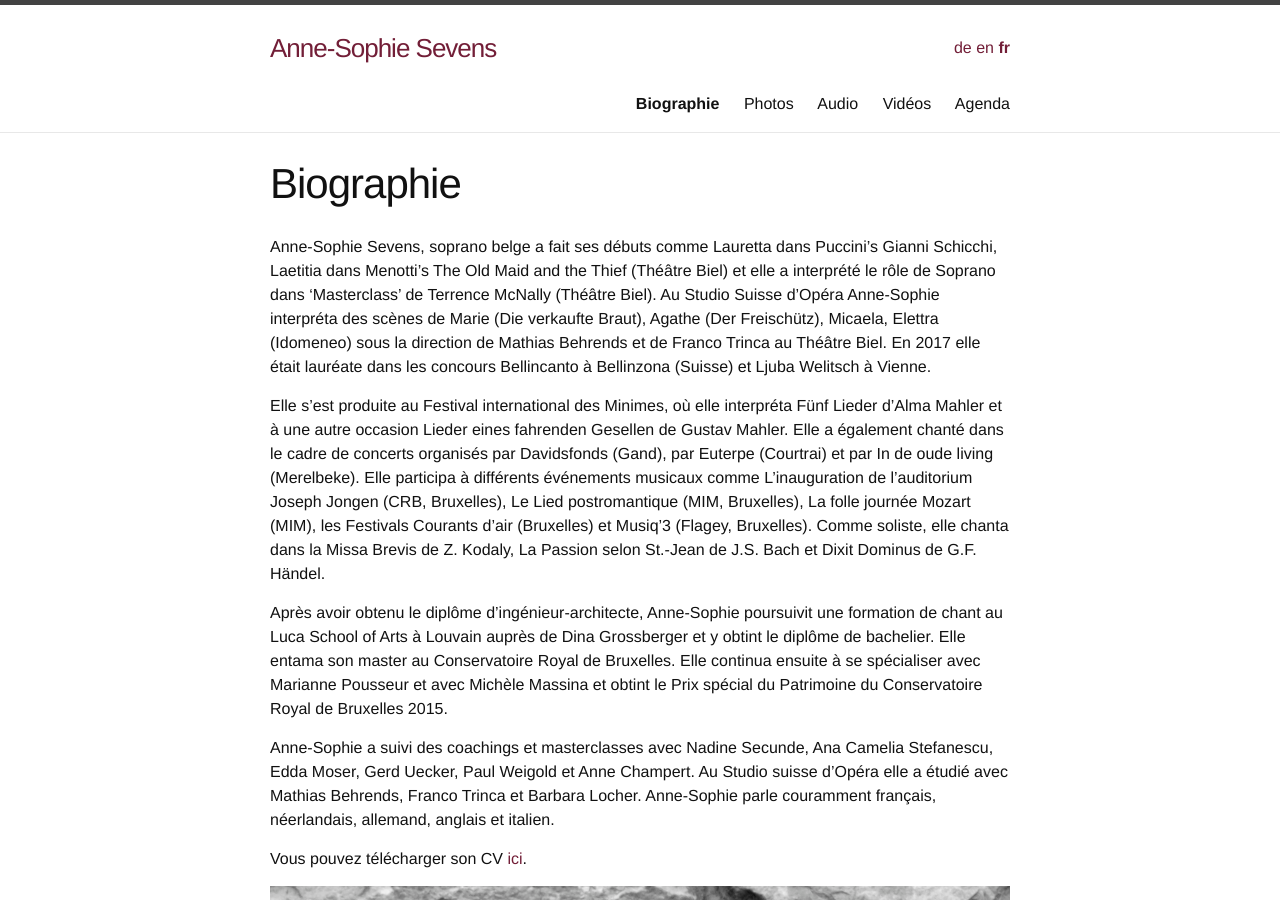
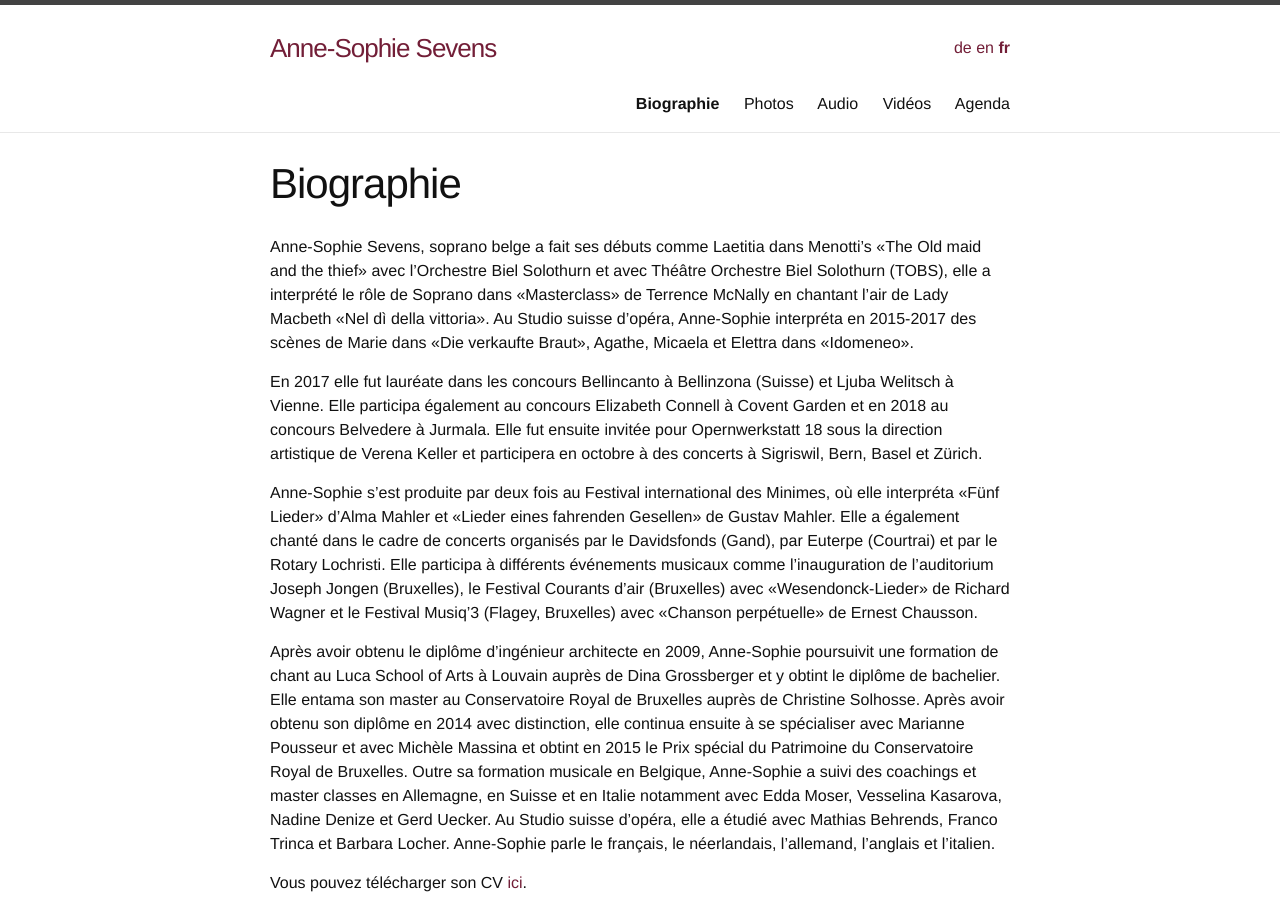
Before and after one commit to annesophie-sevens/annesophie-sevens.github.io, a Jekyll site: the page built from biography-fr.md, in a window 1280 px wide and 900 px high. Built offline with Jekyll 4.4.1, drawn with Linux system fonts in a browser that asks for light colours.

Commit message:
Update biography-fr.md

```diff
--- a/biography-fr.md
+++ b/biography-fr.md
@@ -6,18 +6,14 @@ lang: fr
 ref: biography
 
 ---
-Anne-Sophie Sevens, soprano belge a fait ses débuts comme Lauretta dans Puccini’s Gianni Schicchi, Laetitia dans Menotti's The Old Maid and the Thief (Théâtre Biel) et elle a interprété le rôle de Soprano dans ‘Masterclass’ de Terrence McNally (Théâtre Biel).
-Au Studio Suisse d'Opéra Anne-Sophie interpréta des scènes de Marie (Die verkaufte Braut), Agathe (Der Freischütz), Micaela, Elettra (Idomeneo) sous la direction de Mathias Behrends et de Franco Trinca au Théâtre Biel.
-En 2017 elle était lauréate dans les concours Bellincanto à Bellinzona (Suisse) et Ljuba Welitsch à Vienne.
+Anne-Sophie Sevens, soprano belge a fait ses débuts comme Laetitia dans Menotti's «The Old maid and the thief» avec l'Orchestre Biel Solothurn et avec Théâtre Orchestre Biel Solothurn (TOBS), elle a interprété le rôle de Soprano dans «Masterclass» de Terrence McNally en chantant l'air de Lady Macbeth «Nel dì della vittoria». Au Studio suisse d'opéra, Anne-Sophie interpréta en 2015-2017 des scènes de Marie dans «Die verkaufte Braut», Agathe, Micaela et Elettra dans «Idomeneo».
 
-Elle s'est produite au Festival international des Minimes, où elle interpréta Fünf Lieder d’Alma Mahler et à une autre occasion Lieder eines fahrenden Gesellen de Gustav Mahler. Elle a également chanté dans le cadre de concerts organisés par Davidsfonds (Gand), par Euterpe (Courtrai) et par In de oude living (Merelbeke). Elle participa à différents événements musicaux  comme L’inauguration de l’auditorium Joseph Jongen (CRB, Bruxelles), Le Lied postromantique (MIM, Bruxelles), La folle journée Mozart (MIM), les Festivals Courants d’air (Bruxelles) et  Musiq’3 (Flagey, Bruxelles).
-Comme soliste, elle  chanta dans la Missa Brevis de Z. Kodaly, La Passion selon St.-Jean de J.S. Bach et Dixit Dominus de G.F. Händel.
+En 2017 elle fut lauréate dans les concours Bellincanto à Bellinzona (Suisse) et Ljuba Welitsch à Vienne. Elle participa également au concours Elizabeth Connell à Covent Garden et en 2018 au concours Belvedere à Jurmala. Elle fut ensuite invitée pour Opernwerkstatt 18 sous la direction artistique de Verena Keller et participera en octobre à des concerts à Sigriswil, Bern, Basel et Zürich.
 
-Après avoir obtenu le diplôme d’ingénieur-architecte, Anne-Sophie poursuivit une formation de chant au Luca School of Arts à Louvain auprès de Dina Grossberger et y obtint le diplôme de bachelier. Elle entama son master au Conservatoire Royal de Bruxelles. Elle continua ensuite à se spécialiser avec Marianne Pousseur et avec Michèle Massina et obtint le Prix spécial du Patrimoine du Conservatoire Royal de Bruxelles 2015.
+Anne-Sophie s'est produite par deux fois au Festival international des Minimes, où elle interpréta «Fünf Lieder» d’Alma Mahler et «Lieder eines fahrenden Gesellen» de Gustav Mahler. Elle a également chanté dans le cadre de concerts organisés par le Davidsfonds (Gand), par Euterpe (Courtrai) et par le Rotary Lochristi. Elle participa à différents événements musicaux comme l’inauguration de l’auditorium Joseph Jongen (Bruxelles), le Festival Courants d’air (Bruxelles) avec «Wesendonck-Lieder» de Richard Wagner et le Festival Musiq’3 (Flagey, Bruxelles) avec «Chanson perpétuelle» de Ernest Chausson.
 
-Anne-Sophie a suivi des coachings et masterclasses avec Nadine Secunde, Ana Camelia Stefanescu, Edda Moser, Gerd Uecker, Paul Weigold et Anne Champert. Au Studio suisse d'Opéra elle a étudié avec Mathias Behrends, Franco Trinca et Barbara Locher.
-Anne-Sophie parle couramment français, néerlandais, allemand, anglais et italien.
+Après avoir obtenu le diplôme d’ingénieur architecte en 2009, Anne-Sophie poursuivit une formation de chant au Luca School of Arts à Louvain auprès de Dina Grossberger et y obtint le diplôme de bachelier. Elle entama son master au Conservatoire Royal de Bruxelles auprès de Christine Solhosse. Après avoir obtenu son diplôme en 2014 avec distinction, elle continua ensuite à se spécialiser avec Marianne Pousseur et avec Michèle Massina et obtint en 2015 le Prix spécial du Patrimoine du Conservatoire Royal de Bruxelles.
+Outre sa formation musicale en Belgique, Anne-Sophie a suivi des coachings et master classes en Allemagne, en Suisse et en Italie notamment avec Edda Moser, Vesselina Kasarova, Nadine Denize et Gerd Uecker. Au Studio suisse d'opéra, elle a étudié avec Mathias Behrends, Franco Trinca et Barbara Locher. Anne-Sophie parle le français, le néerlandais, l’allemand, l’anglais et l’italien.
+
 
 Vous pouvez télécharger son CV [ici]({{ site.baseurl }}/assets/CV.pdf).
-
-![](assets/a2.jpg)
```
